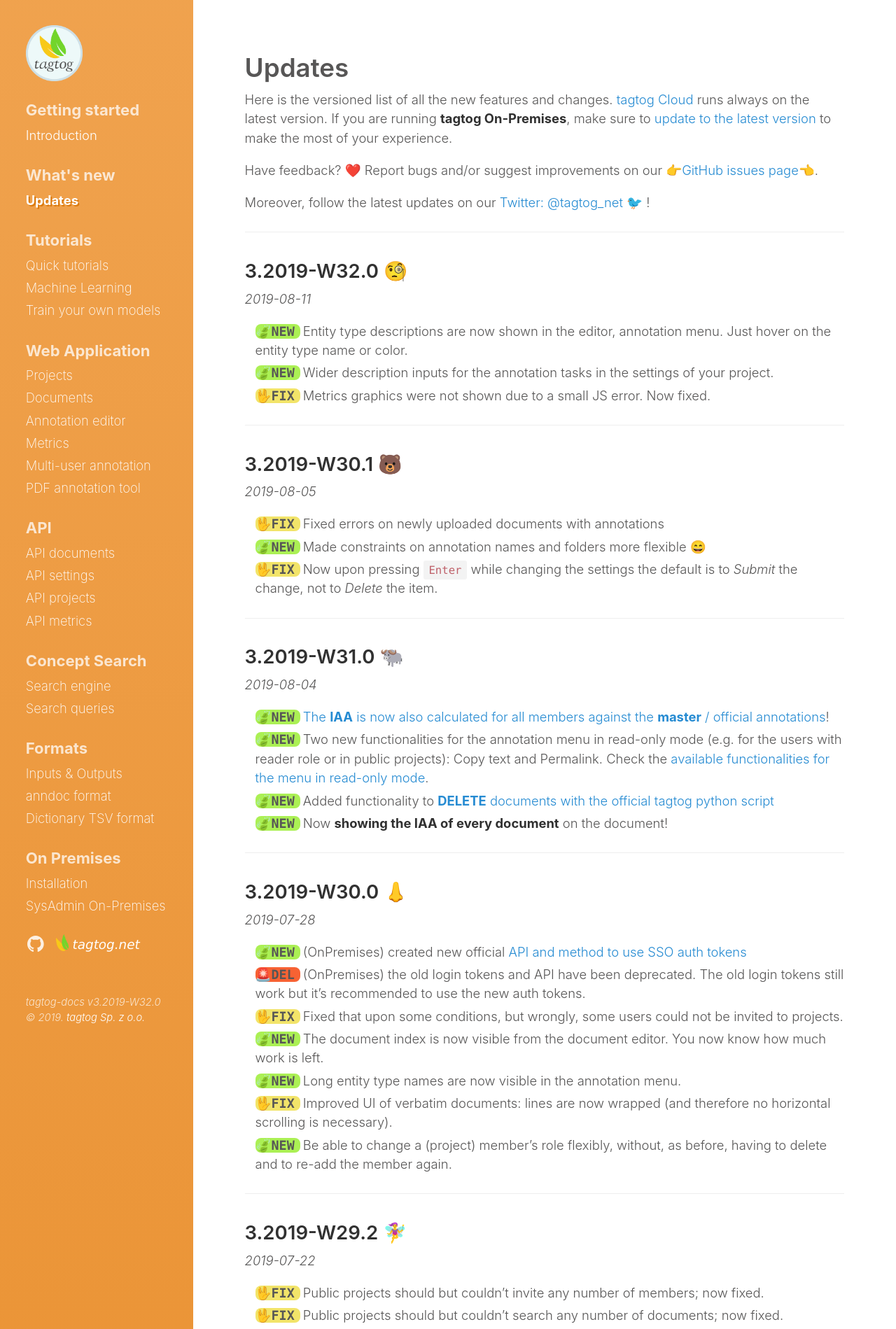
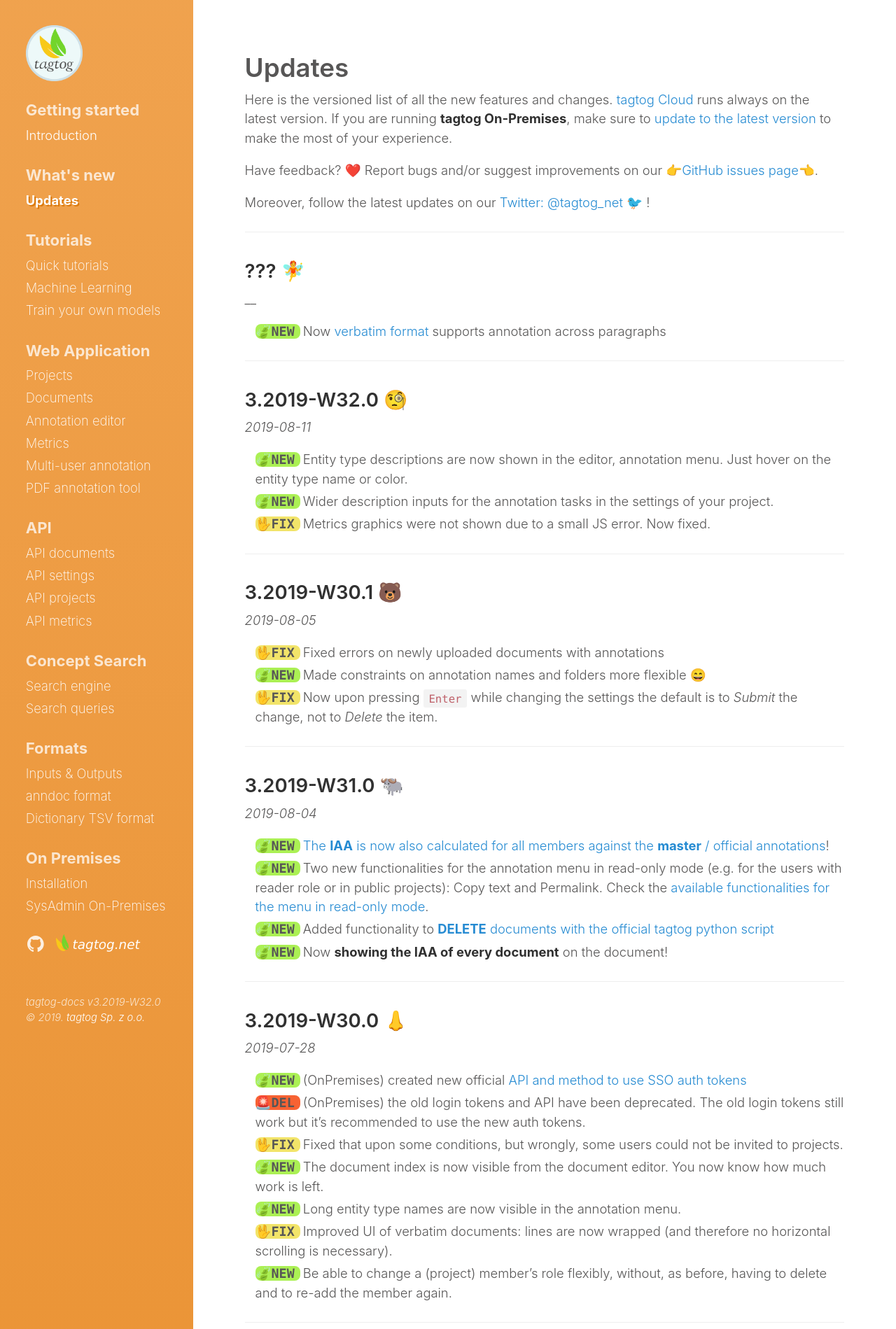
Before and after one commit to tagtogorg/tagtog-doc, a Jekyll site: the page built from updates.md, in a window 1280 px wide. Shown: the top 1899 px of the page at 70% size. Built offline with Jekyll 4.4.1, drawn with Linux system fonts in a browser that asks for light colours; nearby versions of some CDN libraries; emoji names are drawn with the system emoji font; some of the changed text lies outside the part shown.

Commit message:
Update updates

```diff
--- a/updates.md
+++ b/updates.md
@@ -11,6 +11,15 @@ Here is the versioned list of all the new features and changes. [tagtog Cloud](h
 Have feedback? :heart: Report bugs and/or suggest improvements on our [:point_right:GitHub issues page:point_left:](https://github.com/tagtog/tagtog-doc/issues).
 
 Moreover, follow the latest updates on our [Twitter: @tagtog_net 🐦](https://twitter.com/tagtog_net) !
+
+---
+
+## ??? 🧚‍
+__
+
+<ul class="updates">
+  <li class="new"><span markdown="1">Now [verbatim format](ioformats.html) supports annotation across paragraphs</span></li>
+</ul>
 
 ---
 
```
